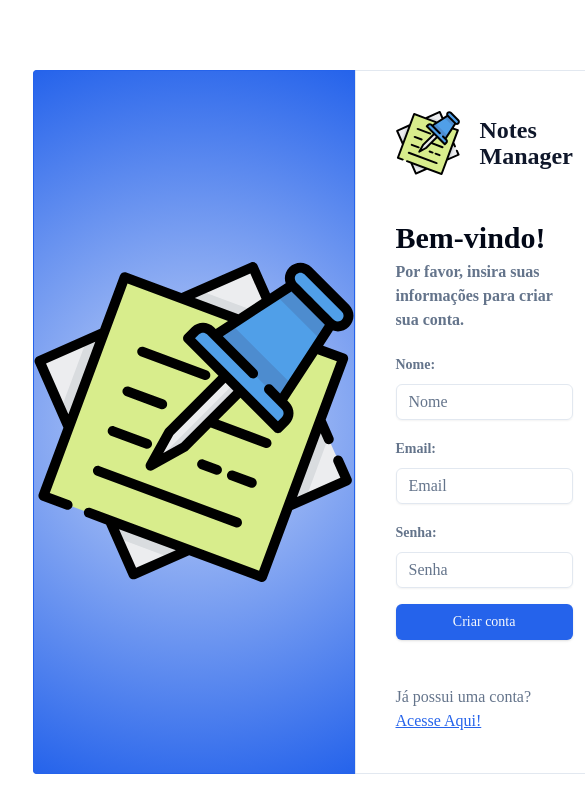
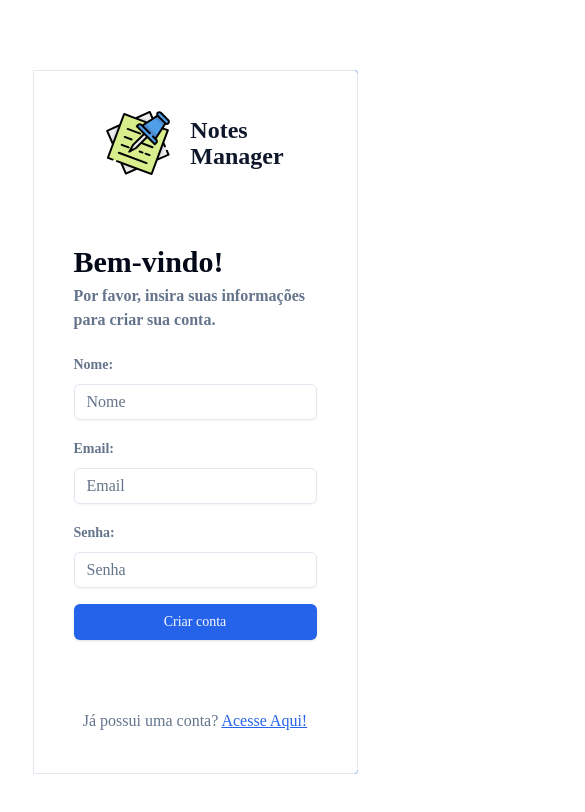
Before and after one commit to PatryckSilva/notes-manager-front, a Next.js app: page /register in a window 390 px wide. Shown: the top 812 px of the page, 585 px wide, since content can reach past the window. Built offline with nearby package versions, Linux system fonts and the light colour scheme; a web font is replaced by a local one.

Commit message:
Hide login gradient on register page for improved layout

```diff
--- a/src/app/(public)/register/page.tsx
+++ b/src/app/(public)/register/page.tsx
@@ -6,7 +6,7 @@ export default function Register() {
   return (
     <main className={`flex h-dvh w-screen items-center justify-center`}>
       <section className={`flex h-5/6 w-10/12 rounded-sm bg-primary`}>
-        <aside className="login_gradient relative flex size-full flex-col items-center justify-center rounded-l-sm border border-primary lg:w-1/2">
+        <aside className="login_gradient hidden size-full flex-col items-center justify-center rounded-l-sm border border-primary lg:flex lg:w-1/2">
           <LogoSVG className={`size-80`} />
         </aside>
 
```
